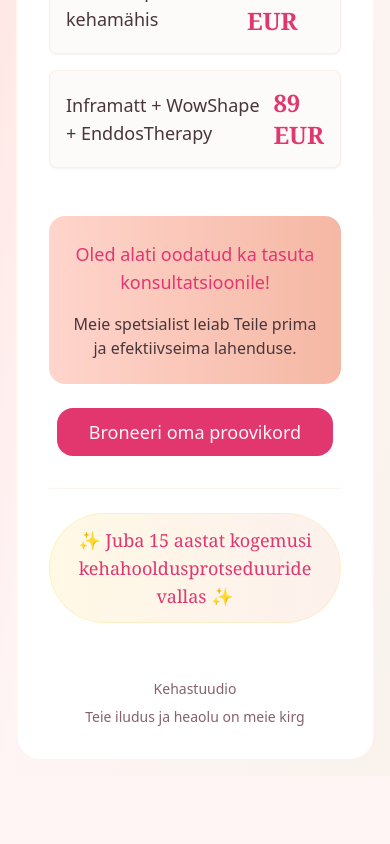
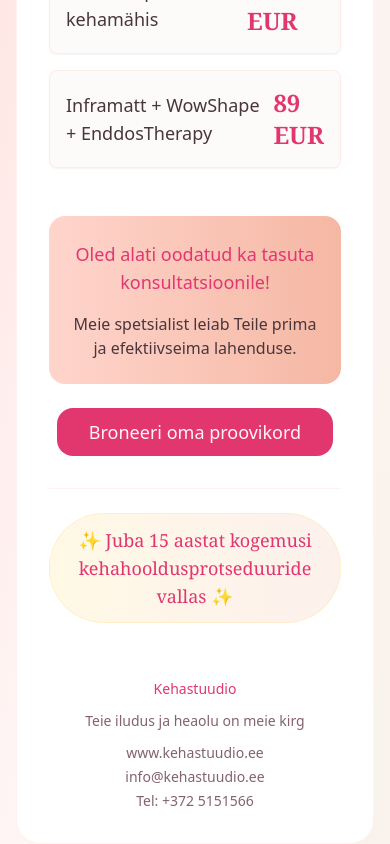
Before and after one commit to JuhanKuusk/keha-heaolu-kutse, a React (Vite) app: page / in a window 390 px wide. Shown: the part 1133-1977 px from the top of the page. Before the commit the page ends 1909 px from the top, so only its background shows below. Built offline with nearby package versions, Linux system fonts and the light colour scheme.

Commit message:
Add contact info to footer
Add website, email, and phone number to the footer of the email template.

```diff
--- a/src/components/EmailTemplate.tsx
+++ b/src/components/EmailTemplate.tsx
@@ -103,9 +103,14 @@ const EmailTemplate = () => {
             </div>
 
             {/* Footer */}
-            <div className="text-center text-muted-foreground text-sm space-y-2 pt-6">
-              <p>Kehastuudio</p>
+            <div className="text-center text-muted-foreground text-sm space-y-3 pt-6">
+              <p className="text-spa-rose font-medium">Kehastuudio</p>
               <p>Teie iludus ja heaolu on meie kirg</p>
+              <div className="space-y-1">
+                <p>www.kehastuudio.ee</p>
+                <p>info@kehastuudio.ee</p>
+                <p>Tel: +372 5151566</p>
+              </div>
             </div>
 
           </div>
```
